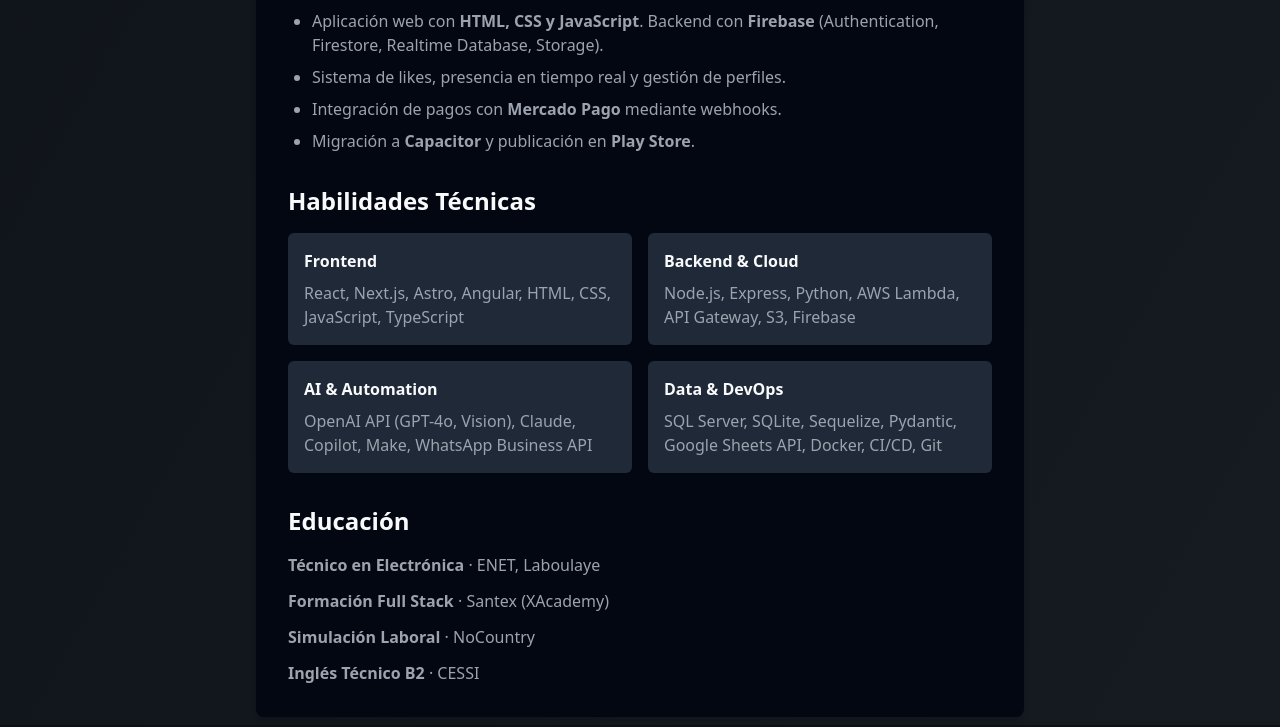
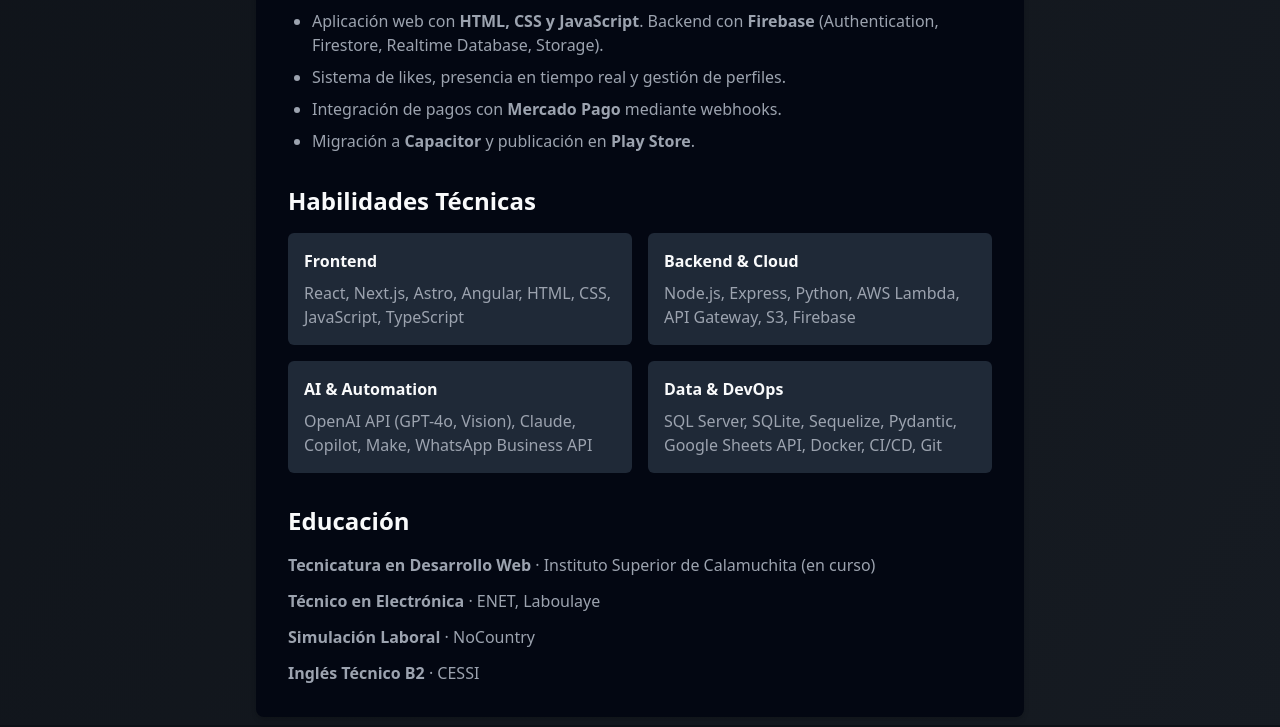
Before and after one commit to MaxiValfre/portfolio-dev, an Astro site: page /Cv in a window 1280 px wide. Shown: the part 1471-2198 px from the top of the page. Built offline with nearby package versions, Linux system fonts and the light colour scheme; Astro itself is replaced by a stand-in of ours.

Commit message:
feat: update education - add tecnicatura en curso, remove santex

```diff
--- a/src/pages/Cv.astro
+++ b/src/pages/Cv.astro
@@ -258,8 +258,8 @@
         <h2 class="text-2xl font-bold">Educación</h2>
 
         <div class="mt-4 space-y-3 text-gray-400">
+          <p><strong>Tecnicatura en Desarrollo Web</strong> · Instituto Superior de Calamuchita (en curso)</p>
           <p><strong>Técnico en Electrónica</strong> · ENET, Laboulaye</p>
-          <p><strong>Formación Full Stack</strong> · Santex (XAcademy)</p>
           <p><strong>Simulación Laboral</strong> · NoCountry</p>
           <p><strong>Inglés Técnico B2</strong> · CESSI</p>
         </div>
```
